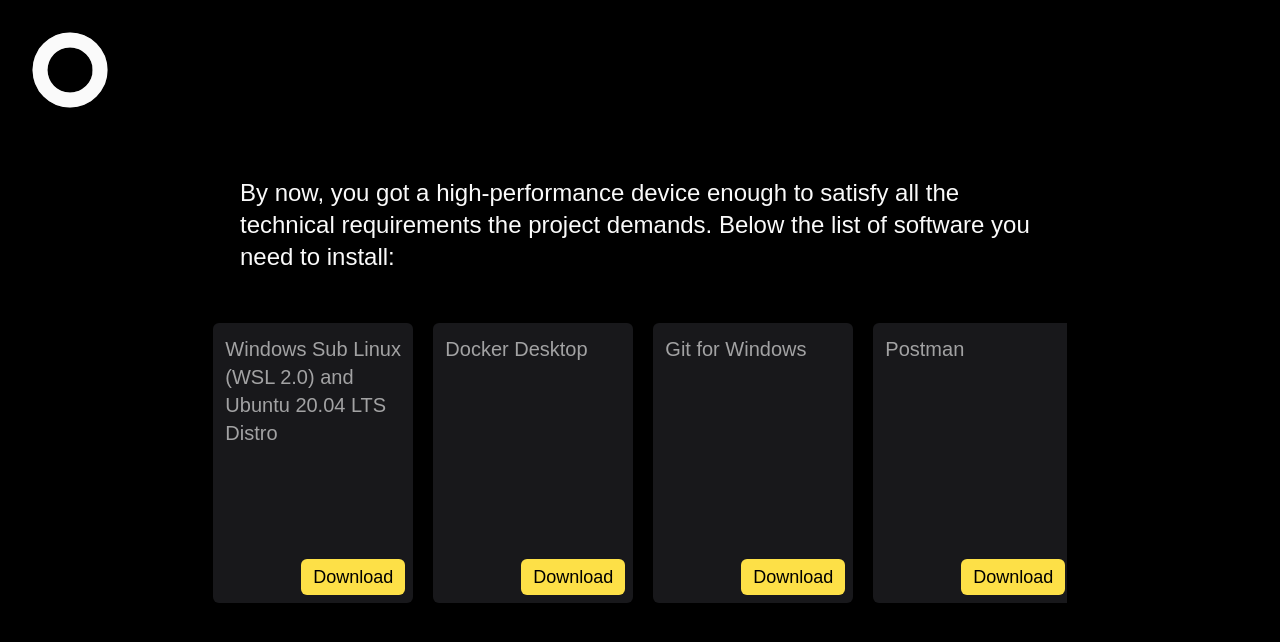
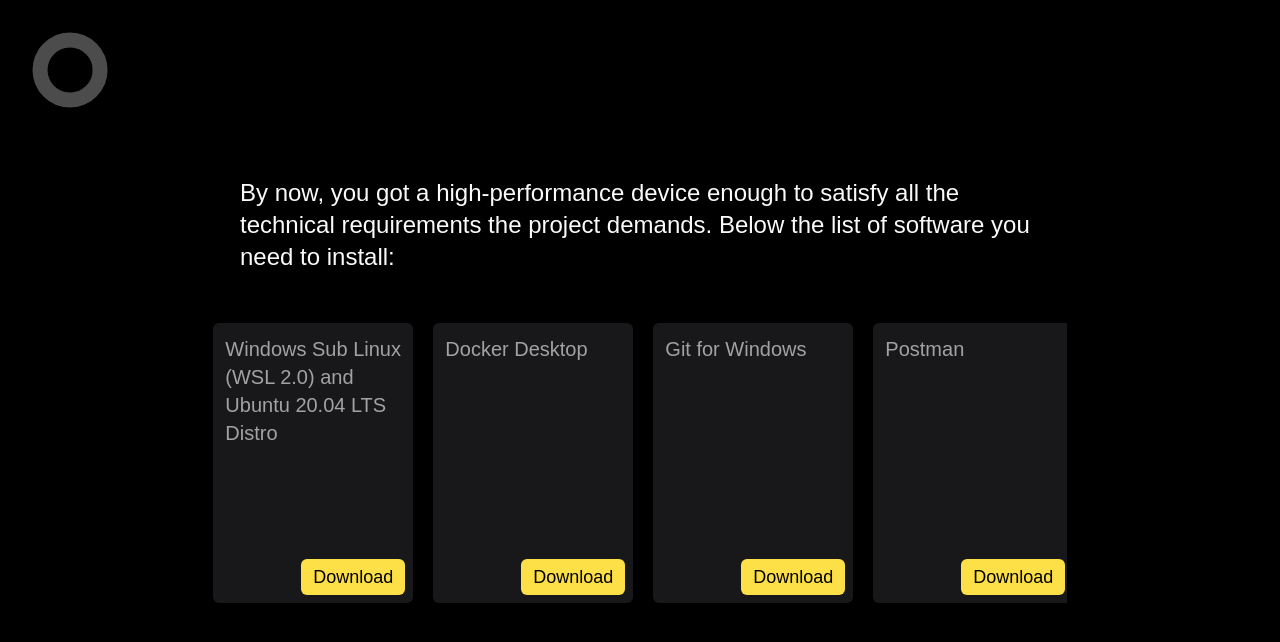
Before and after one commit to aguskz/onboarding, a Next.js app: page /setup in a window 1280 px wide. Shown: the top 642 px of the page. Built offline with nearby package versions, Linux system fonts and the light colour scheme.

Commit message:
carousel component

```diff
--- a/components/Carousel/index.tsx
+++ b/components/Carousel/index.tsx
@@ -1,15 +1,32 @@
-import { LegacyRef } from 'react'
+import { useRef } from 'react'
+import { motion, useScroll } from 'framer-motion'
 
 export default function Carousel({
   list,
-  ref,
   linkName,
+  circle = false,
 }: {
   list: Array<{ name: string; link?: string }>
-  ref: LegacyRef<HTMLUListElement>
   linkName: string
+  circle?: boolean
 }) {
+  const ref = useRef(null)
+  const { scrollXProgress } = useScroll({ container: ref })
   return (
+    <>
+      {circle && (
+        <svg id="progress" width="100" height="100" viewBox="0 0 100 100">
+          <circle cx="50" cy="50" r="30" pathLength="1" className="bg" />
+          <motion.circle
+            cx="50"
+            cy="50"
+            r="30"
+            pathLength="1"
+            className="indicator"
+            style={{ pathLength: scrollXProgress }}
+          />
+        </svg>
+      )}
       <ul className="w-8/12 max-h-80" ref={ref}>
         {list.map(({ name, link }: { name: string; link?: string }) => (
           <li className="flex flex-col justify-between rounded-md  hover:border-yellow-300 focus:border-yellow-300 bg-zinc-900">
@@ -23,12 +40,15 @@
                   target="_blank"
                   href={link}
                 >
-                <p className="text-black m-0 p-1 tracking-normal">{linkName}</p>
+                  <p className="text-black m-0 p-1 tracking-normal">
+                    {linkName}
+                  </p>
                 </a>
               </div>
             ) : null}
           </li>
         ))}
       </ul>
+    </>
   )
 }
--- a/pages/access/index.tsx
+++ b/pages/access/index.tsx
@@ -11,7 +11,7 @@
         Notion. Please, consider Notion as the source of truth for requirements,
         technical specifications, wireframes, shared documents and more.
       </p>
-      <Carousel ref={ref} list={access} linkName={'See more'} />
+      <Carousel list={access} linkName={'See more'} />
       <p className="text-2xl text-white mx-60 mt-10">
         We are more than happy to request access on your behalf and we normally
         do it in that way. But just in case, if access is not granted, please
--- a/pages/setup/index.tsx
+++ b/pages/setup/index.tsx
@@ -1,31 +1,15 @@
-import { useRef } from 'react'
-import { motion, useScroll } from 'framer-motion'
 import { tools } from '../../constants'
 import Carousel from '../../components/Carousel'
 
 export default function Setup() {
-  const ref = useRef(null)
-  const { scrollXProgress } = useScroll({ container: ref })
-
   return (
     <div className="flex min-h-screen flex-col items-center justify-center py-2">
-      <svg id="progress" width="100" height="100" viewBox="0 0 100 100">
-        <circle cx="50" cy="50" r="30" pathLength="1" className="bg" />
-        <motion.circle
-          cx="50"
-          cy="50"
-          r="30"
-          pathLength="1"
-          className="indicator"
-          style={{ pathLength: scrollXProgress }}
-        />
-      </svg>
       <p className="text-2xl mx-60">
         By now, you got a high-performance device enough to satisfy all the
         technical requirements the project demands. Below the list of software
         you need to install:
       </p>
-      <Carousel ref={ref} list={tools} linkName={'Download'} />
+      <Carousel list={tools} linkName={'Download'} circle />
     </div>
   )
 }
```
Lines whose indentation alone changed are shown as unchanged.
